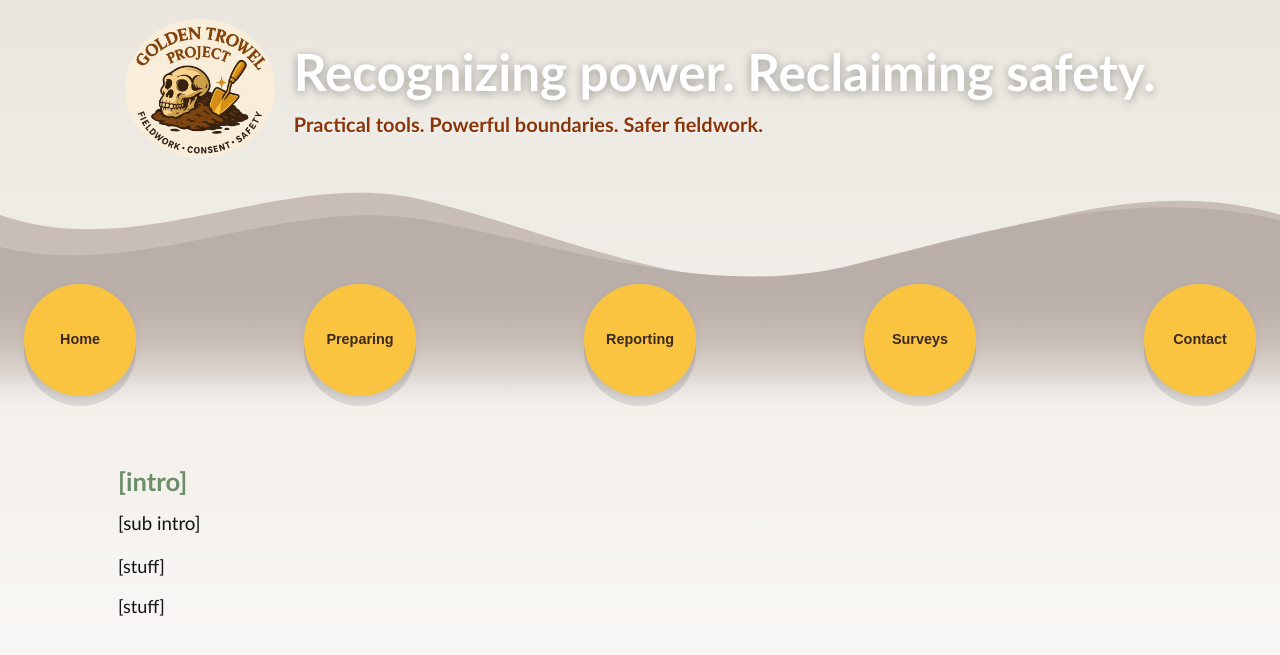
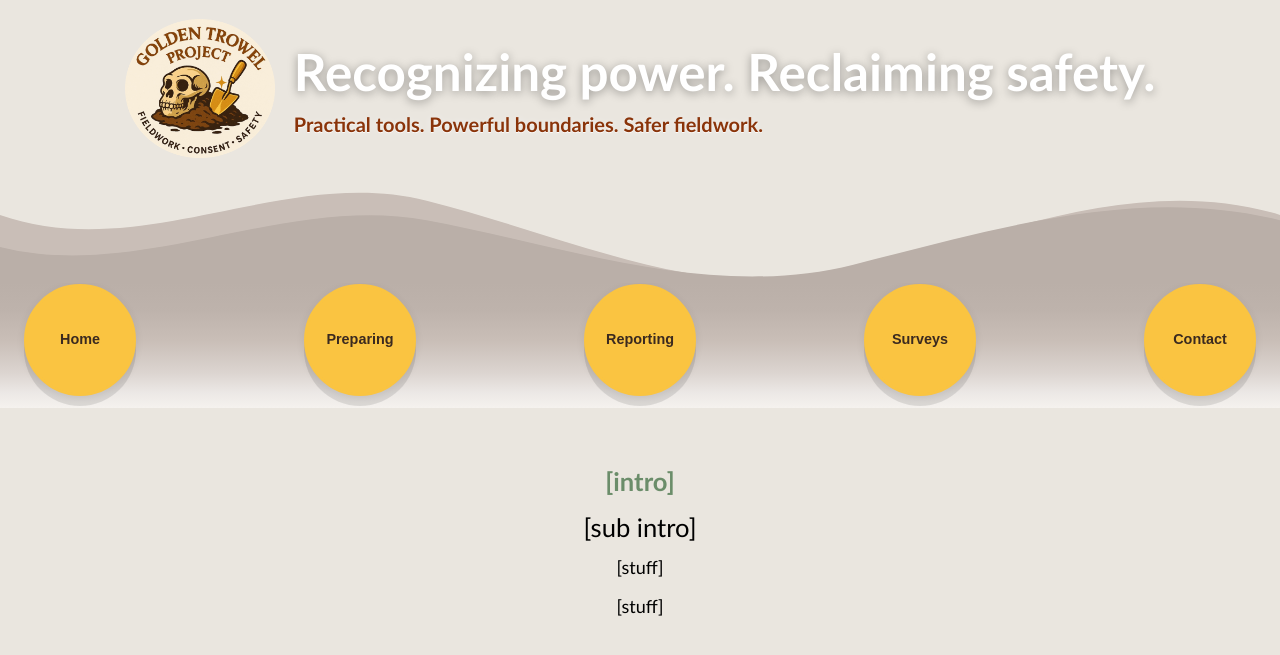
Before and after one commit to AnthroSafetyWarrior/GoldenTrowelProject, a Jekyll site: the page built from _pages/contact.html, in a window 1280 px wide. Shown: the top 655 px of the page. Built offline with Jekyll 4.4.1, drawn with Linux system fonts in a browser that asks for light colours.

Commit message:
updating name

```diff
--- a/_layouts/default.html
+++ b/_layouts/default.html
@@ -33,13 +33,8 @@
     /* ============== Base / Layout ============== */
     *,*::before,*::after{ box-sizing: border-box; }
     html,body{ height:100%; }
-    body{
-      margin:0; color:var(--ink);
-      font-family: Calibri, system-ui, -apple-system, Segoe UI, Roboto, sans-serif;
-      background: linear-gradient(to bottom, #eae6df 0%, #f5f2ee 55%, #ffffff 100%);
-      background-attachment: fixed;
-    }
-    main{ width:min(100%, var(--maxw)); margin-inline:auto; padding:clamp(16px,4vw,28px); }
+/* ---------- Base ---------- */ *,
+*::before, *::after { box-sizing: border-box; } body { font-family: Calibri, sans-serif; background:#eae6df; margin:0; } img, svg, video { max-width:100%; height:auto; display:block; } h1{ font-size:clamp(1.8rem,5.5vw,2.4rem); margin:.2em 0; } h2{ font-size:clamp(1.4rem,4.5vw,2rem); margin:.3em 0 .4em; } h3{ font-size:clamp(1.2rem,4vw,1.6rem); margin:.25em 0 .4em; } p { font-size:clamp(1rem,2.8vw,1.2rem); margin:.6em 0; } main{ width:min(100%,1100px); margin-inline:auto; padding:clamp(16px,4vw,28px); text-align:center; }
     img,svg,video{ max-width:100%; height:auto; display:block; }
     a{ color:var(--soil); text-decoration-thickness:.08em; text-underline-offset:.18em; }
     a:hover{ color:var(--logo-orange); }
```
